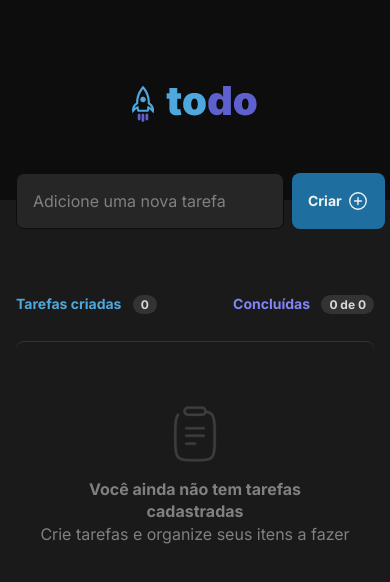
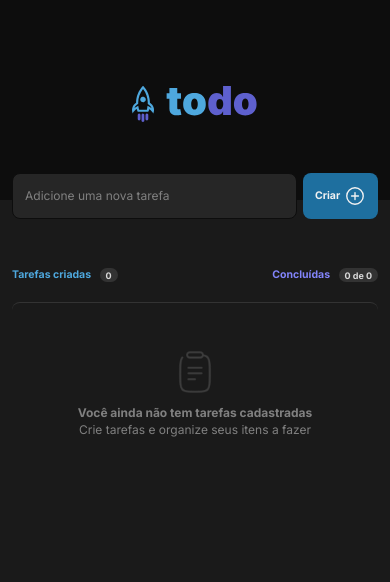
Before and after one commit to luisgustavoTbarbosa/todo-list, a React (Vite) app: page / in a window 390 px wide. Shown: the top 582 px of the page. Built offline with nearby package versions, Linux system fonts and the light colour scheme.

Commit message:
fix: font-size mobile

```diff
--- a/src/global.css
+++ b/src/global.css
@@ -38,3 +38,9 @@ body, input, textarea, button {
   font-size: 1rem;
   line-height: 140%;
 }
+
+@media (max-width: 768px) {
+  html {
+    font-size: 75%;
+  }
+}
```
